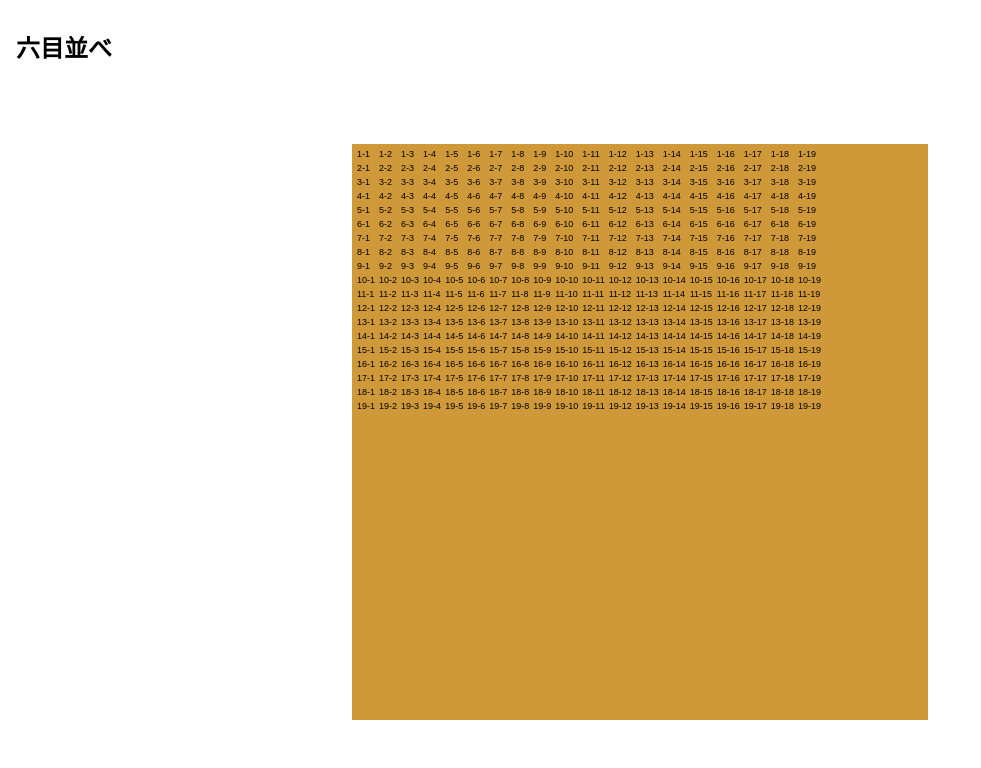
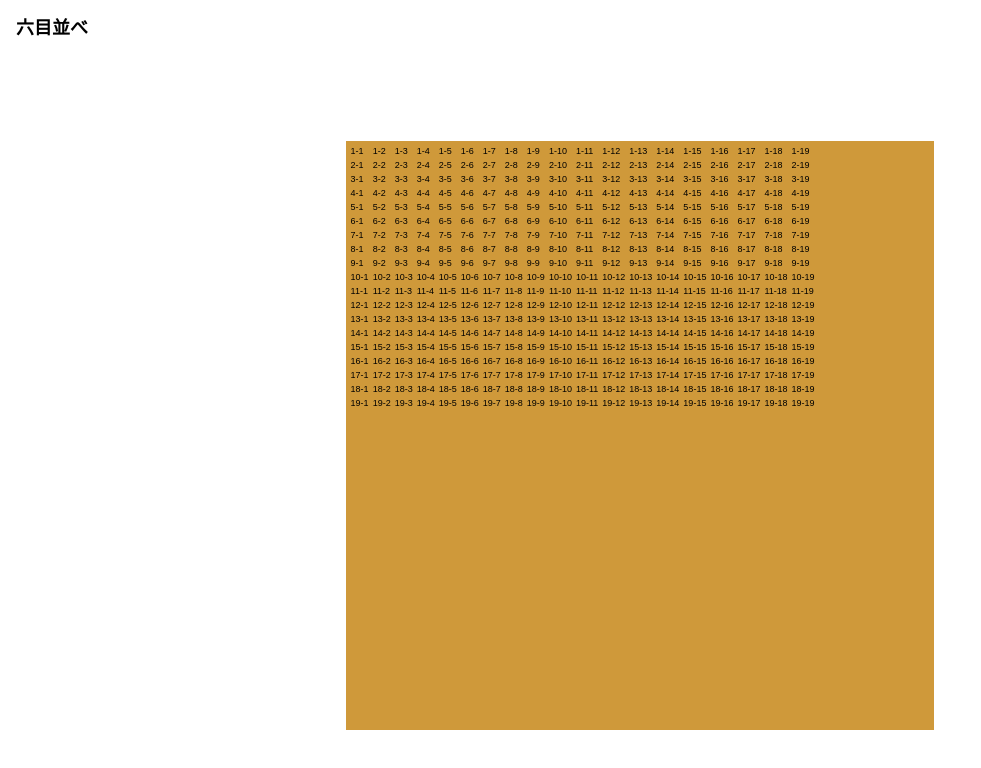
Before and after one commit to TakuyaXyze/6moku-narabe, a Next.js app: page / in a window 1280 px wide. Shown: the top 768 px of the page, without its empty margins (0-981 px from the left). Built offline with nearby package versions, Linux system fonts and the light colour scheme.

Commit message:
💄 タイトルバーのサイズ変更・画面縦幅の管理

```diff
--- a/styles/PlayGround.css
+++ b/styles/PlayGround.css
@@ -3,6 +3,6 @@
     justify-content: center;
     position: relative;
     margin: 0;
-    height: 90%;
+    height: 92%;
     width: 100%;
 }
--- a/styles/Title.css
+++ b/styles/Title.css
@@ -1,5 +1,7 @@
 .title {
+    margin: 0;
     padding: 0.8rem 0 0 1rem;
-    font-size: 1.5rem;
+    height: 8%;
+    font-size: large;
     font-weight: bold;
 }
```
